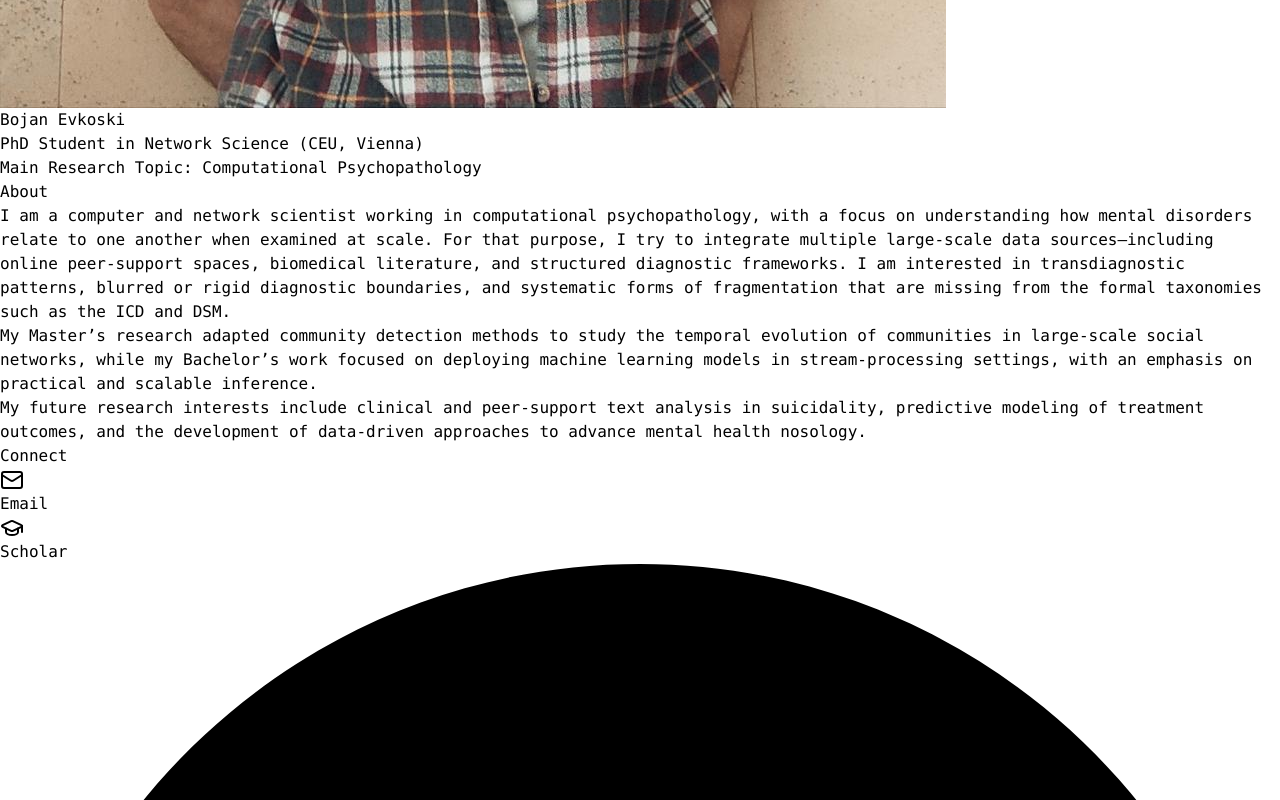
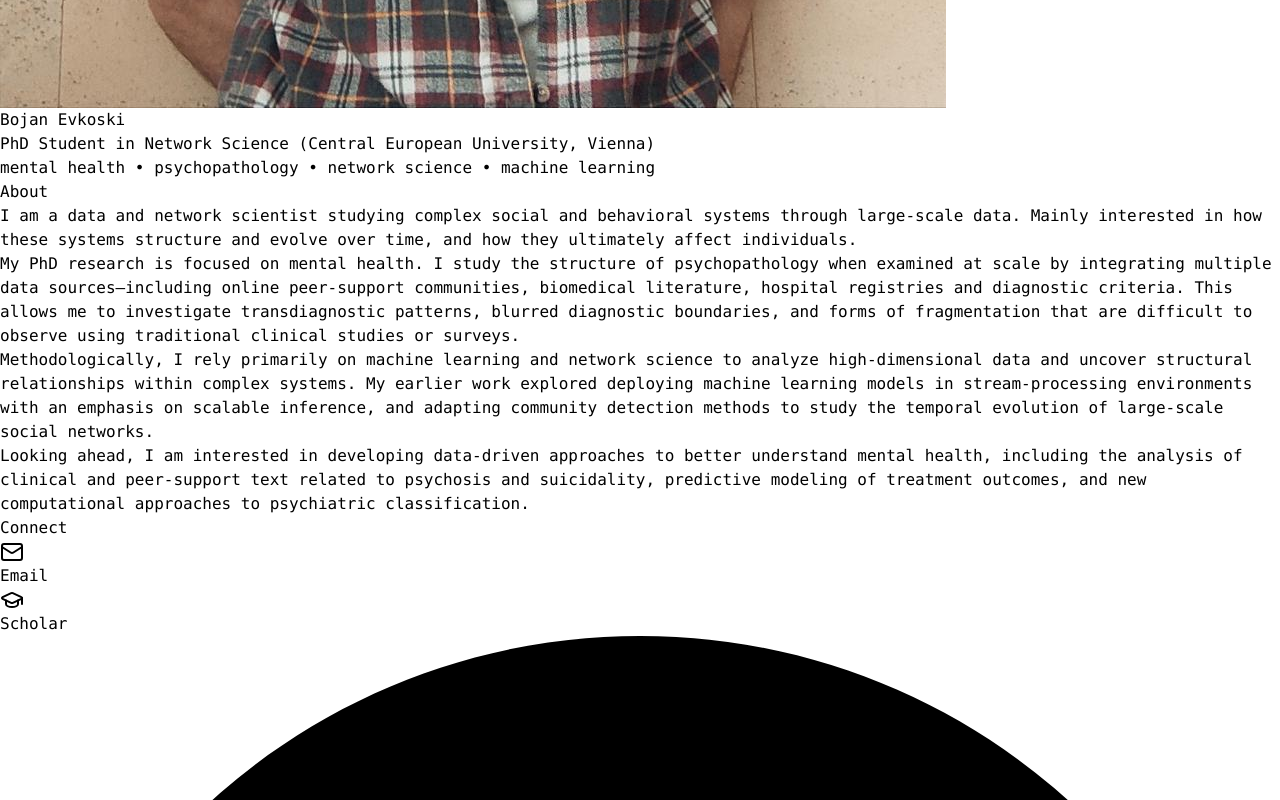
Before and after one commit to boevkoski/boevkoski.github.io, a React (Vite) app: page / in a window 1280 px wide. Shown: the part 1140-1940 px from the top of the page. Built offline with nearby package versions, Linux system fonts and the light colour scheme.

Commit message:
Update home

```diff
--- a/src/components/Home.tsx
+++ b/src/components/Home.tsx
@@ -19,9 +19,9 @@ export function Home() {
         {/* Text Content */}
         <div className="flex-1 space-y-4">
           <h1 className="text-4xl text-[#2d2d2d] mb-2">Bojan Evkoski</h1>
-          <p className="text-lg font-semibold text-[#e85d2a]">PhD Student in Network Science (CEU, Vienna)</p>
+          <p className="text-lg font-semibold text-[#e85d2a]">PhD Student in Network Science (Central European University, Vienna)</p>
           <p className="text-[#5a5a5a] leading-relaxed">
-            Main Research Topic: Computational Psychopathology
+            mental health • psychopathology • network science • machine learning
           </p>
         </div>
       </section>
@@ -32,19 +32,29 @@ export function Home() {
           About
         </h2>
         <p className="text-[#5a5a5a] leading-relaxed">
-          I am a computer and network scientist working in computational psychopathology,
-          with a focus on understanding how mental disorders relate to one another when examined at scale.
-          For that purpose, I try to integrate multiple large-scale data sources—including online peer-support spaces,
-          biomedical literature, and structured diagnostic frameworks. I am interested in transdiagnostic patterns, blurred or rigid diagnostic boundaries,
-          and systematic forms of fragmentation that are missing from the formal taxonomies such as the ICD and DSM.
+          I am a data and network scientist studying complex social and behavioral systems through large-scale data.
+          Mainly interested in how these systems structure and evolve over time, and how they ultimately
+          affect individuals.
         </p>
+
         <p className="text-[#5a5a5a] leading-relaxed">
-          My Master’s research adapted community detection methods to study the temporal evolution of communities in large-scale social networks,
-          while my Bachelor’s work focused on deploying machine learning models in stream-processing settings, with an emphasis on practical and scalable inference.
+          My PhD research is focused on mental health. I study the structure of psychopathology when examined at scale by integrating multiple data sources—including
+          online peer-support communities, biomedical literature, hospital registries and diagnostic criteria.
+          This allows me to investigate transdiagnostic patterns, blurred diagnostic boundaries,
+          and forms of fragmentation that are difficult to observe using traditional clinical studies or surveys.
         </p>
+
         <p className="text-[#5a5a5a] leading-relaxed">
-          My future research interests include clinical and peer-support text analysis in suicidality, predictive modeling of treatment outcomes,
-          and the development of data-driven approaches to advance mental health nosology.
+          Methodologically, I rely primarily on machine learning and network science to analyze high-dimensional
+          data and uncover structural relationships within complex systems. My earlier work explored deploying
+          machine learning models in stream-processing environments with an emphasis on scalable inference, and
+          adapting community detection methods to study the temporal evolution of large-scale social networks.
+        </p>
+
+        <p className="text-[#5a5a5a] leading-relaxed">
+          Looking ahead, I am interested in developing data-driven approaches to better understand mental health,
+          including the analysis of clinical and peer-support text related to psychosis and suicidality, predictive
+          modeling of treatment outcomes, and new computational approaches to psychiatric classification.
         </p>
       </section>
 
@@ -131,7 +141,7 @@ export function Home() {
         </h2>
         <div className="space-y-4">
 
-          <div className="flex gap-4 p-4 bg-white border border-[#d4c4b0] rounded hover:shadow-md transition-shadow">
+          <div className="flex items-center gap-4 p-4 bg-white border border-[#d4c4b0] rounded hover:shadow-md transition-shadow">
             <div className="text-[#e85d2a] font-semibold text-sm whitespace-nowrap">
               Jan 2026
             </div>
@@ -147,41 +157,54 @@ export function Home() {
               </a>.
             </div>
           </div>
-           <div className="flex gap-4 p-4 bg-white border border-[#d4c4b0] rounded hover:shadow-md transition-shadow">
+           <div className="flex items-center gap-4 p-4 bg-white border border-[#d4c4b0] rounded hover:shadow-md transition-shadow">
             <div className="text-[#e85d2a] font-semibold text-sm whitespace-nowrap">
               Jan 2026
             </div>
             <div className="text-[#5a5a5a]">
-              Began teaching assistantships for <em>Intro to OOP</em> and <em>Data Mining and ML Fundamentals</em> at CEU.
+              Began teaching assistantships for <em><a
+                href="https://ceu.studyguide.timeedit.net/modules/UGST4252?type=CORE"
+                target="_blank"
+                rel="noopener noreferrer"
+                className="underline hover:text-[#3a3a3a]"
+              >
+                Intro to OOP
+              </a></em> and <em><a
+                href="https://ceu.studyguide.timeedit.net/modules/DNDS6005?type=CORE"
+                target="_blank"
+                rel="noopener noreferrer"
+                className="underline hover:text-[#3a3a3a]"
+              >
+                Data Mining and ML Fundamentals
+              </a></em> at CEU.
             </div>
           </div>
-          <div className="flex gap-4 p-4 bg-white border border-[#d4c4b0] rounded hover:shadow-md transition-shadow">
+          <div className="flex items-center gap-4 p-4 bg-white border border-[#d4c4b0] rounded hover:shadow-md transition-shadow">
             <div className="text-[#e85d2a] font-semibold text-sm whitespace-nowrap">
               Dec 2025
             </div>
             <div className="text-[#5a5a5a]">
-              Presented my annual research progress at the DNDS weekly seminar.
+              Presented my annual research progress at the <em><a
+                href="https://bsky.app/profile/ceu-dnds.bsky.social/post/3ma3smf7egs2s"
+                target="_blank"
+                rel="noopener noreferrer"
+                className="underline hover:text-[#3a3a3a]"
+              >
+                DNDS weekly seminar
+              </a></em>.
             </div>
           </div>
 
-          <div className="flex gap-4 p-4 bg-white border border-[#d4c4b0] rounded hover:shadow-md transition-shadow">
+          <div className="flex items-center gap-4 p-4 bg-white border border-[#d4c4b0] rounded hover:shadow-md transition-shadow">
             <div className="text-[#e85d2a] font-semibold text-sm whitespace-nowrap">
               Nov 2025
             </div>
             <div className="text-[#5a5a5a]">
-              Gave a talk at the Department of Psychology (University of Limerick) on our latest{" "}
-              <a
-                href="https://osf.io/preprints/psyarxiv/7dfcw_v1"
-                target="_blank"
-                rel="noopener noreferrer"
-                className="underline hover:text-[#3a3a3a]"
-              >
-                pre-print
-              </a>.
+              Presented at the Department of Psychology (University of Limerick) on data-driven approaches for studying the structure of psychopathology
             </div>
           </div>
 
-          <div className="flex gap-4 p-4 bg-white border border-[#d4c4b0] rounded hover:shadow-md transition-shadow">
+          <div className="flex items-center gap-4 p-4 bg-white border border-[#d4c4b0] rounded hover:shadow-md transition-shadow">
             <div className="text-[#e85d2a] font-semibold text-sm whitespace-nowrap">
               Oct 2025
             </div>
@@ -193,21 +216,35 @@ export function Home() {
                 rel="noopener noreferrer"
                 className="underline hover:text-[#3a3a3a]"
               >
-                Premenstrual Dysphoric Disorder in Online Communities.
+                Premenstrual Dysphoric Disorder in Online Communities
               </a>.
             </div>
           </div>
 
-          <div className="flex gap-4 p-4 bg-white border border-[#d4c4b0] rounded hover:shadow-md transition-shadow">
+          <div className="flex items-center gap-4 p-4 bg-white border border-[#d4c4b0] rounded hover:shadow-md transition-shadow">
             <div className="text-[#e85d2a] font-semibold text-sm whitespace-nowrap">
               Sep 2025
             </div>
             <div className="text-[#5a5a5a]">
-              Began teaching assistantships for <em>Intro to ML</em> and <em>Intro to CSS</em> at CEU.
+              Began teaching assistantships for <em><a
+                href="https://ceu.studyguide.timeedit.net/modules/UGST4088?type=CORE"
+                target="_blank"
+                rel="noopener noreferrer"
+                className="underline hover:text-[#3a3a3a]"
+              >
+                Intro to ML
+              </a></em> and <em><a
+                href="https://ceu.studyguide.timeedit.net/modules/DNDS6014?type=CORE"
+                target="_blank"
+                rel="noopener noreferrer"
+                className="underline hover:text-[#3a3a3a]"
+              >
+                Intro to CSS
+              </a></em> at CEU.
             </div>
           </div>
 
-          <div className="flex gap-4 p-4 bg-white border border-[#d4c4b0] rounded hover:shadow-md transition-shadow">
+          <div className="flex items-center gap-4 p-4 bg-white border border-[#d4c4b0] rounded hover:shadow-md transition-shadow">
             <div className="text-[#e85d2a] font-semibold text-sm whitespace-nowrap">
               Oct 2025
             </div>
@@ -224,7 +261,7 @@ export function Home() {
             </div>
           </div>
 
-          <div className="flex gap-4 p-4 bg-white border border-[#d4c4b0] rounded hover:shadow-md transition-shadow">
+          <div className="flex items-center gap-4 p-4 bg-white border border-[#d4c4b0] rounded hover:shadow-md transition-shadow">
             <div className="text-[#e85d2a] font-semibold text-sm whitespace-nowrap">
               Jan 2025
             </div>
```
